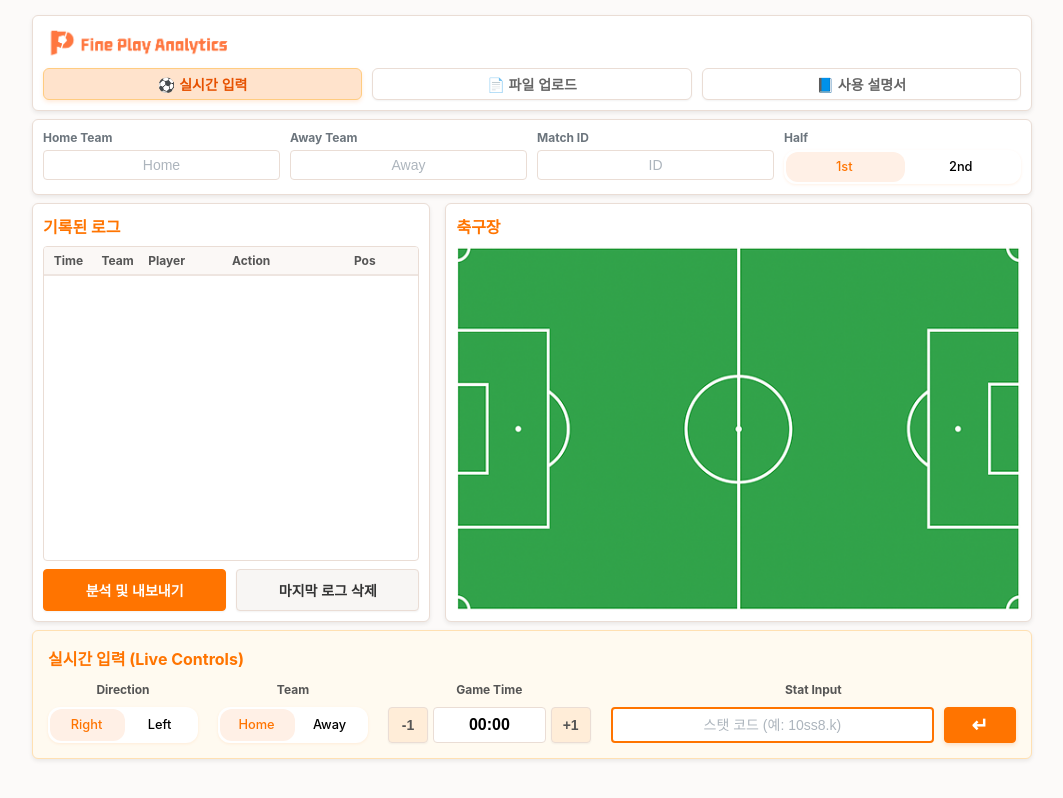
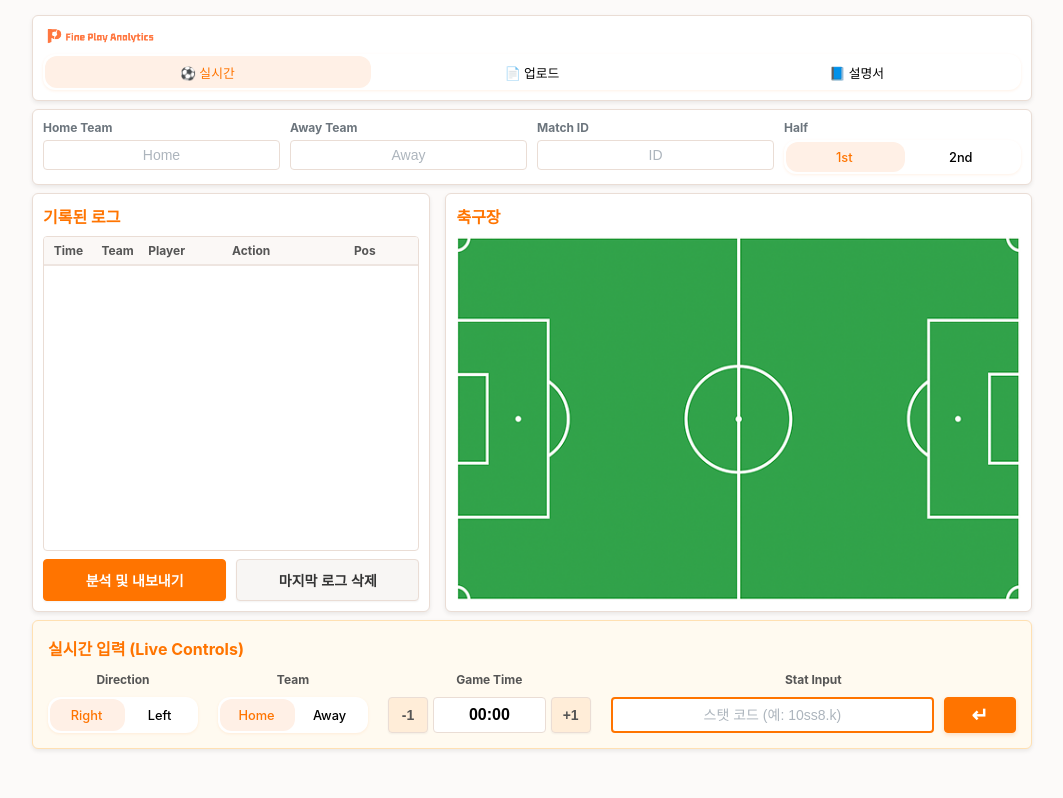
Before and after one commit to Yoonsh0214/FPA_Streamlit_App, a website: page templates/index.html in a window 1280 px wide. Shown: the whole page, without its empty margins (108-1171 px from the left). Drawn offline with Linux system fonts and the light colour scheme.

Commit message:
UI redesign: Shrink logo and use segmented control for mode selector

```diff
--- a/templates/index.html
+++ b/templates/index.html
@@ -234,6 +234,71 @@
 
         .tabs input[type="radio"]:nth-of-type(2):checked~.glider {
             transform: translateX(100%);
+        }
+
+        /* 3-item Tabs */
+        .tabs-3 {
+            display: flex;
+            position: relative;
+            background-color: #fff;
+            box-shadow: 0 1px 3px 0 rgba(255, 116, 0, 0.1);
+            padding: 2px;
+            border-radius: 12px;
+            width: 100%;
+            box-sizing: border-box;
+        }
+
+        .tabs-3 * {
+            z-index: 2;
+        }
+
+        .tabs-3 input[type="radio"] {
+            display: none;
+        }
+
+        .tabs-3 .tab {
+            display: flex;
+            align-items: center;
+            justify-content: center;
+            height: 32px;
+            width: auto;
+            flex: 1;
+            font-size: .8rem;
+            color: black;
+            font-weight: 500;
+            border-radius: 12px;
+            cursor: pointer;
+            transition: color 0.15s ease-in;
+            margin: 0;
+            z-index: 2;
+        }
+
+        .tabs-3 input[type="radio"]:checked+label {
+            color: #FF7400;
+        }
+
+        .glider-3 {
+            position: absolute;
+            display: flex;
+            height: 32px;
+            width: 33.33%;
+            /* 1/3 */
+            background-color: #fff0e6;
+            z-index: 1;
+            border-radius: 12px;
+            transition: 0.25s ease-out;
+        }
+
+        .tabs-3 input[type="radio"]:nth-of-type(1):checked~.glider-3 {
+            transform: translateX(0);
+        }
+
+        .tabs-3 input[type="radio"]:nth-of-type(2):checked~.glider-3 {
+            transform: translateX(100%);
+        }
+
+        .tabs-3 input[type="radio"]:nth-of-type(3):checked~.glider-3 {
+            transform: translateX(200%);
         }
 
         #field-wrapper {
@@ -552,12 +617,19 @@
     <div style="width: 100%; max-width: 1000px; margin: 0 auto;">
         <div class="card" style="margin-bottom: 8px;">
             <div style="display: flex; margin-bottom: 8px;">
-                <img id="logo" src="/static/assets/logo.png" alt="logo" style="width: 200px;">
+                <img id="logo" src="/static/assets/logo.png" alt="logo" style="width: 120px;">
             </div>
-            <div id="mode-selector" style="display: flex; gap: 10px;">
-                <button id="btn-live-mode">⚽ 실시간 입력</button>
-                <button id="btn-upload-mode">📄 파일 업로드</button>
-                <button id="btn-manual-mode">📘 사용 설명서</button>
+            <div id="mode-selector" class="tabs-3">
+                <input type="radio" id="mode_live" name="app_mode" value="live" checked>
+                <label class="tab" for="mode_live">⚽ 실시간</label>
+
+                <input type="radio" id="mode_upload" name="app_mode" value="upload">
+                <label class="tab" for="mode_upload">📄 업로드</label>
+
+                <input type="radio" id="mode_manual" name="app_mode" value="manual">
+                <label class="tab" for="mode_manual">📘 설명서</label>
+
+                <span class="glider-3"></span>
             </div>
         </div>
 
@@ -768,9 +840,6 @@
         const liveModeContainer = document.getElementById('live-mode-container');
         const uploadModeContainer = document.getElementById('upload-mode-container');
         const manualModeContainer = document.getElementById('manual-mode-container');
-        const btnLiveMode = document.getElementById('btn-live-mode');
-        const btnUploadMode = document.getElementById('btn-upload-mode');
-        const btnManualMode = document.getElementById('btn-manual-mode');
 
         function setMode(mode) {
             // 모든 컨테이너 숨기기
@@ -778,29 +847,27 @@
             uploadModeContainer.style.display = 'none';
             manualModeContainer.style.display = 'none';
 
-            // 모든 버튼 비활성화
-            btnLiveMode.classList.remove('active');
-            btnUploadMode.classList.remove('active');
-            btnManualMode.classList.remove('active');
-
             // 선택된 모드만 표시
             if (mode === 'live') {
                 liveModeContainer.style.display = 'flex';
-                btnLiveMode.classList.add('active');
             } else if (mode === 'upload') {
                 uploadModeContainer.style.display = 'block';
-                btnUploadMode.classList.add('active');
             } else if (mode === 'manual') {
                 manualModeContainer.style.display = 'block';
-                btnManualMode.classList.add('active');
             }
         }
 
-        btnLiveMode.addEventListener('click', () => setMode('live'));
-        btnUploadMode.addEventListener('click', () => setMode('upload'));
-        btnManualMode.addEventListener('click', () => setMode('manual'));
+        // 라디오 버튼 이벤트 리스너 추가
+        const modeRadios = document.querySelectorAll('input[name="app_mode"]');
+        modeRadios.forEach(radio => {
+            radio.addEventListener('change', (e) => {
+                setMode(e.target.value);
+            });
+        });
 
-        btnManualMode.addEventListener('click', () => setMode('manual'));
+        // 초기 모드 설정 (체크된 것 기준)
+        const initialMode = document.querySelector('input[name="app_mode"]:checked').value;
+        setMode(initialMode);
 
         // 팀 변경 시 방향 자동 전환 로직
         const teamRadios = document.querySelectorAll('input[name="team"]');
```
